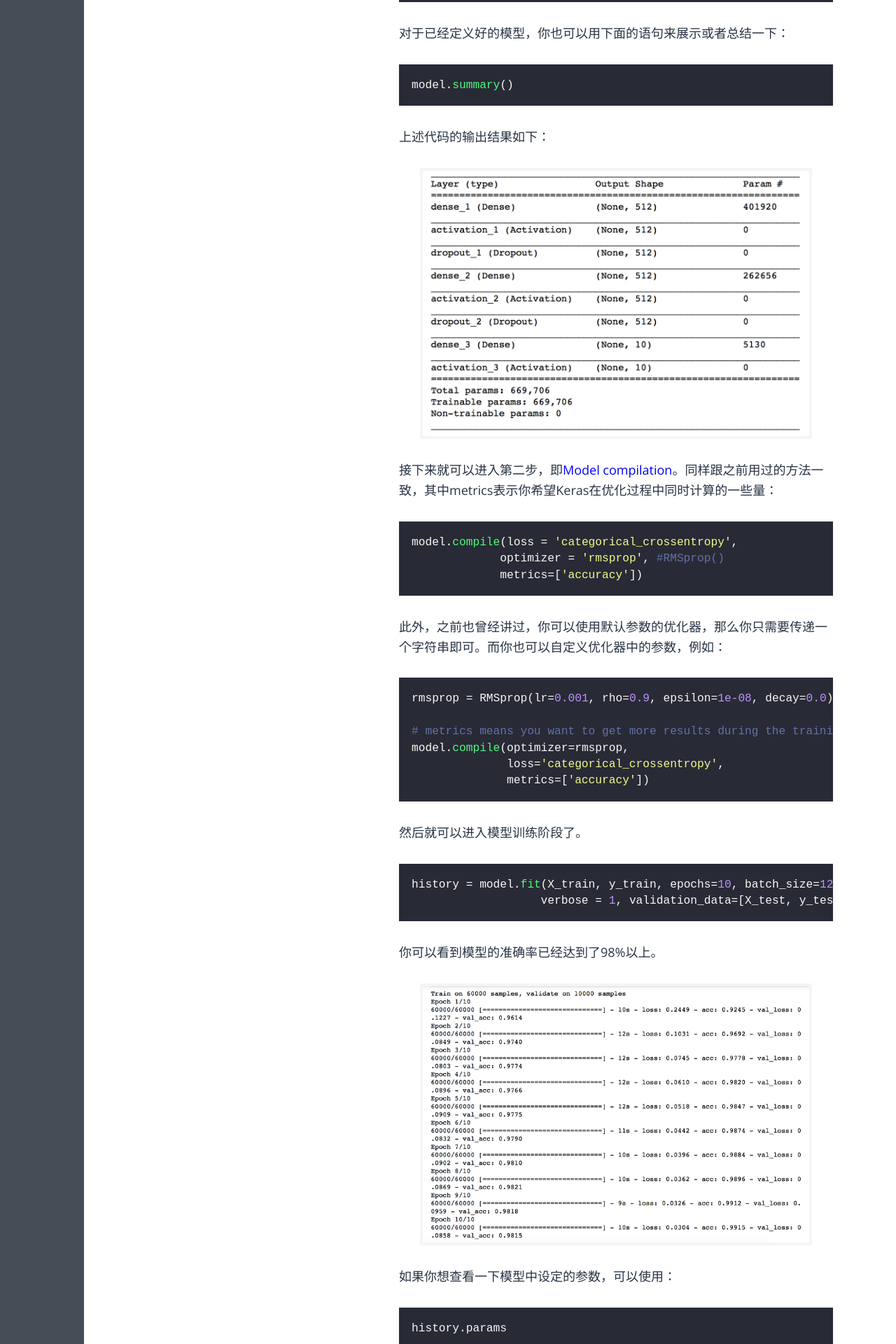
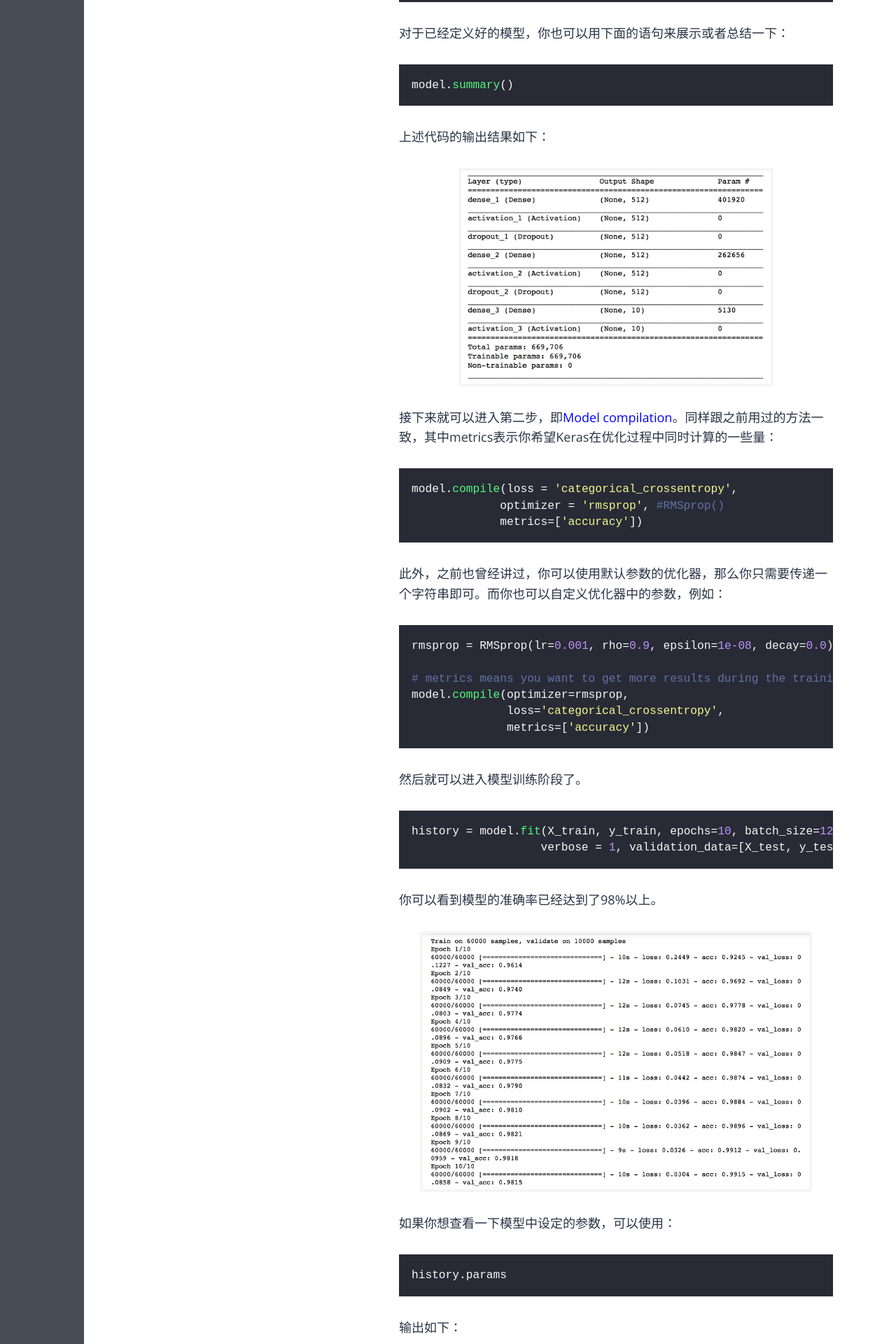
Before and after one commit to fzuo/baimafujinji, a Jekyll site: the page built from _posts/deeplearning/2017-10-30-keras-introduction02.md, in a window 1280 px wide. Shown: the part 1864-3784 px from the top of the page at 70% size. Built offline with Jekyll 4.4.1, drawn with Linux system fonts in a browser that asks for light colours; some web fonts are replaced.

Commit message:
Update 2017-10-30-keras-introduction02.md

```diff
--- a/_posts/deeplearning/2017-10-30-keras-introduction02.md
+++ b/_posts/deeplearning/2017-10-30-keras-introduction02.md
@@ -78,7 +78,7 @@
 上述代码的输出结果如下：
 
 <p align="center">
-<img src="https://fzuo.github.io/assets/img/keras/keras03.png" width="560">
+<img src="https://fzuo.github.io/assets/img/keras/keras03.png" width="450">
 </p>
 
 接下来就可以进入第二步，即<span style="color:blue">Model compilation</span>。同样跟之前用过的方法一致，其中metrics表示你希望Keras在优化过程中同时计算的一些量：
@@ -159,7 +159,7 @@
 输出的图像如下：
 
 <p align="center">
-<img src="https://fzuo.github.io/assets/img/keras/keras05.png" width="300">
+<img src="https://fzuo.github.io/assets/img/keras/keras05.png" width="240">
 </p>
 
 接下来看看模型预测的结果如何：
```
